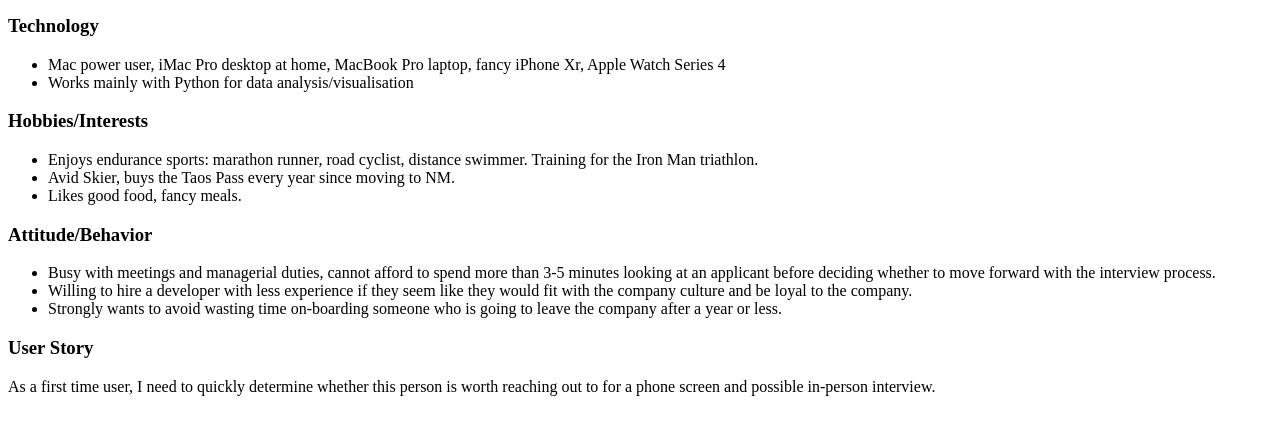
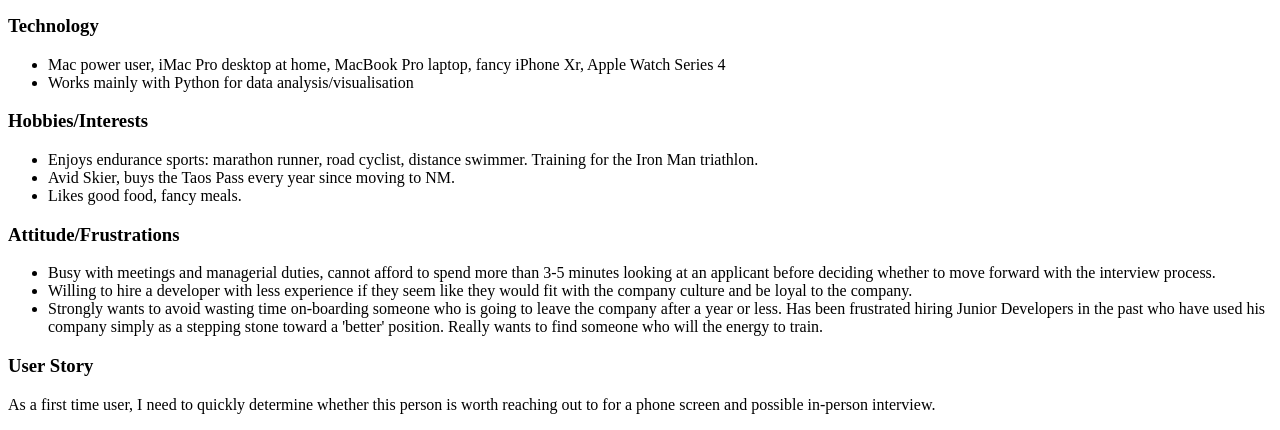
Before and after one commit to will-t-harris/will-harris-pwp, a PHP site: page /milestone-1.php in a window 1280 px wide. Shown: the part 1148-1578 px from the top of the page. Before the commit the page ends 1544 px from the top, so only its background shows below. Run offline with PHP 8.4, Linux system fonts and the light colour scheme.

Commit message:
change to attitude/frustrations, make last list item more specific/detailed

```diff
--- a/public_html/documentation/milestone-1.php
+++ b/public_html/documentation/milestone-1.php
@@ -42,11 +42,11 @@
 			<li>Avid Skier, buys the Taos Pass every year since moving to NM.</li>
 			<li>Likes good food, fancy meals.</li>
 		</ul>
-		<h3>Attitude/Behavior</h3>
+		<h3>Attitude/Frustrations</h3>
 		<ul>
 			<li>Busy with meetings and managerial duties, cannot afford to spend more than 3-5 minutes looking at an applicant before deciding whether to move forward with the interview process.</li>
 			<li>Willing to hire a developer with less experience if they seem like they would fit with the company culture and be loyal to the company.</li>
-			<li>Strongly wants to avoid wasting time on-boarding someone who is going to leave the company after a year or less.</li>
+			<li>Strongly wants to avoid wasting time on-boarding someone who is going to leave the company after a year or less.  Has been frustrated hiring Junior Developers in the past who have used his company simply as a stepping stone toward a 'better' position.  Really wants to find someone who will the energy to train.</li>
 		</ul>
 		<h3>User Story</h3>
 		<p>As a first time user, I need to quickly determine whether this person is worth reaching out to for a phone screen and possible in-person interview.</p>
```
